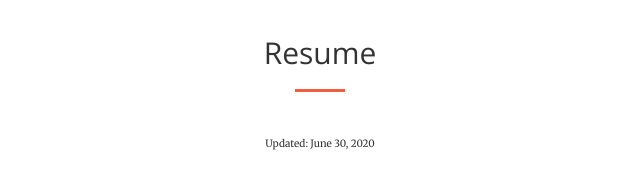
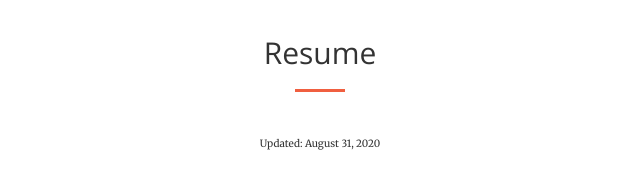
Before and after one commit to dnlkhuu77/dnlkhuu77.github.io, a website: page index.html in a window 1280 px wide. Shown: the part 1580-1749 px from the top of the page, 320-960 px from the left. Drawn offline with nearby package versions, Linux system fonts and the light colour scheme.

Commit message:
Edit resume

```diff
--- a/index.html
+++ b/index.html
@@ -130,7 +130,7 @@
         </div>
         <div class="container">
             <div class="row">
-            <p><center><font size="1.5">Updated: June 30, 2020</font></center></p>
+            <p><center><font size="1.5">Updated: August 31, 2020</font></center></p>
 
                 <object data="assignments/resume.pdf" type="application/pdf" width="100%" height="900px" >
                     <embed src="assignments/resume.pdf">
```
Also changed, not shown: 1 other file.
